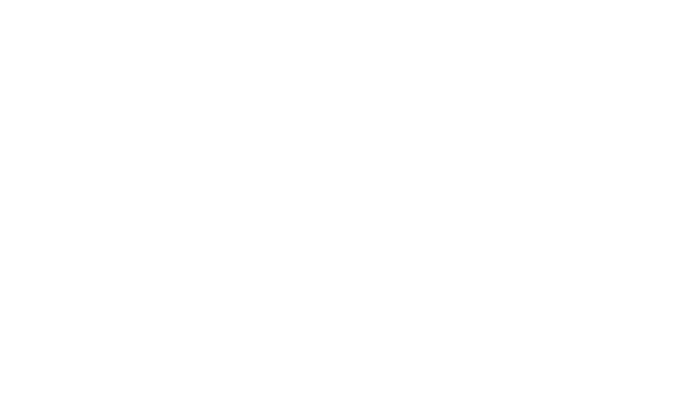
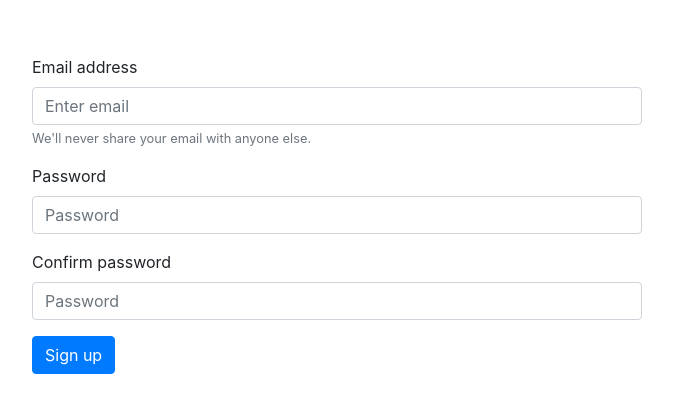
Before and after one commit to radiantshaw/notery.web, a React (Create React App) app: page /register in a window 1280 px wide. Shown: the part 105-518 px from the top of the page, without its empty margins (303-976 px from the left). Built offline with nearby package versions, Linux system fonts and the light colour scheme.

Commit message:
Create Register Form

```diff
--- a/src/App.js
+++ b/src/App.js
@@ -7,7 +7,10 @@ import {
 import 'bootstrap/dist/css/bootstrap.min.css';
 import { Container } from 'react-bootstrap';
 
-import { LoginForm } from './components';
+import {
+  LoginForm,
+  RegisterForm
+} from './components';
 
 function App() {
   return (
@@ -17,6 +20,9 @@ function App() {
           <Route path="/login">
             <LoginForm />
           </Route>
+          <Route path="/register">
+            <RegisterForm />
+          </Route>
         </Switch>
       </Router>
     </Container>
--- /dev/null
+++ b/src/components/RegisterForm.jsx
@@ -0,0 +1,82 @@
+import React, { useState } from 'react';
+import {
+  Row,
+  Col,
+  Button,
+  Form
+} from 'react-bootstrap';
+
+import '../css/RegisterForm.css';
+import { useTextInputBinding } from '../hooks';
+
+export default function RegisterForm({ isLoading, onSubmit }) {
+  let [email, bindEmail] = useTextInputBinding();
+  let [password, bindPassword] = useTextInputBinding();
+  let [passwordConfirmation, bindPasswordConfirmation] = useTextInputBinding();
+  let [isPasswordMismatch, setPasswordMismatch] = useState(false);
+
+  function handleSubmit(event) {
+    event.preventDefault();
+
+    if (password !== passwordConfirmation) {
+      setPasswordMismatch(true);
+      return;
+    }
+
+    onSubmit(email, password, passwordConfirmation);
+  }
+
+  return (
+    <Row>
+      <Col
+        sm={{ span: 8, offset: 2 }}
+        md={{ span: 8, offset: 2 }}
+        lg={{ span: 6, offset: 3 }}
+      >
+        <Form className="register-form" onSubmit={handleSubmit}>
+          <Form.Group controlId="email">
+            <Form.Label>Email address</Form.Label>
+            <Form.Control
+              type="email"
+              placeholder="Enter email"
+              disabled={isLoading}
+              onChange={bindEmail}
+            />
+            <Form.Text className="text-muted">
+              We'll never share your email with anyone else.
+            </Form.Text>
+          </Form.Group>
+
+          <Form.Group controlId="password">
+            <Form.Label>Password</Form.Label>
+            <Form.Control
+              type="password"
+              placeholder="Password"
+              disabled={isLoading}
+              onChange={bindPassword}
+            />
+          </Form.Group>
+
+          <Form.Group controlId="password-confirmation">
+            <Form.Label>Confirm password</Form.Label>
+            <Form.Control
+              type="password"
+              placeholder="Password"
+              disabled={isLoading}
+              onChange={bindPasswordConfirmation}
+            />
+            {isPasswordMismatch ? (
+              <Form.Text className="text-danger">
+                Password mismatch!
+              </Form.Text>
+            ) : null}
+          </Form.Group>
+
+          <Button variant="primary" type="submit">
+            {isLoading ? 'Signing up...' : 'Sign up'}
+          </Button>
+        </Form>
+      </Col>
+    </Row>
+  );
+}
--- a/src/components/index.js
+++ b/src/components/index.js
@@ -1,5 +1,7 @@
 import LoginForm from './LoginForm';
+import RegisterForm from './RegisterForm';
 
 export {
-  LoginForm
+  LoginForm,
+  RegisterForm
 };
--- /dev/null
+++ b/src/css/RegisterForm.css
@@ -0,0 +1,3 @@
+.register-form {
+  margin-top: 10em;
+}
--- /dev/null
+++ b/src/hooks/index.js
@@ -0,0 +1,5 @@
+import useTextInputBinding from './useTextInputBinding';
+
+export {
+  useTextInputBinding
+};
--- /dev/null
+++ b/src/hooks/useTextInputBinding.js
@@ -0,0 +1,11 @@
+import { useState } from 'react';
+
+export default function useTextInputBinding(defaultText) {
+  let [text, setText] = useState(defaultText || '');
+
+  function bindText(event) {
+    setText(event.target.value);
+  }
+
+  return [text, bindText];
+}
```
